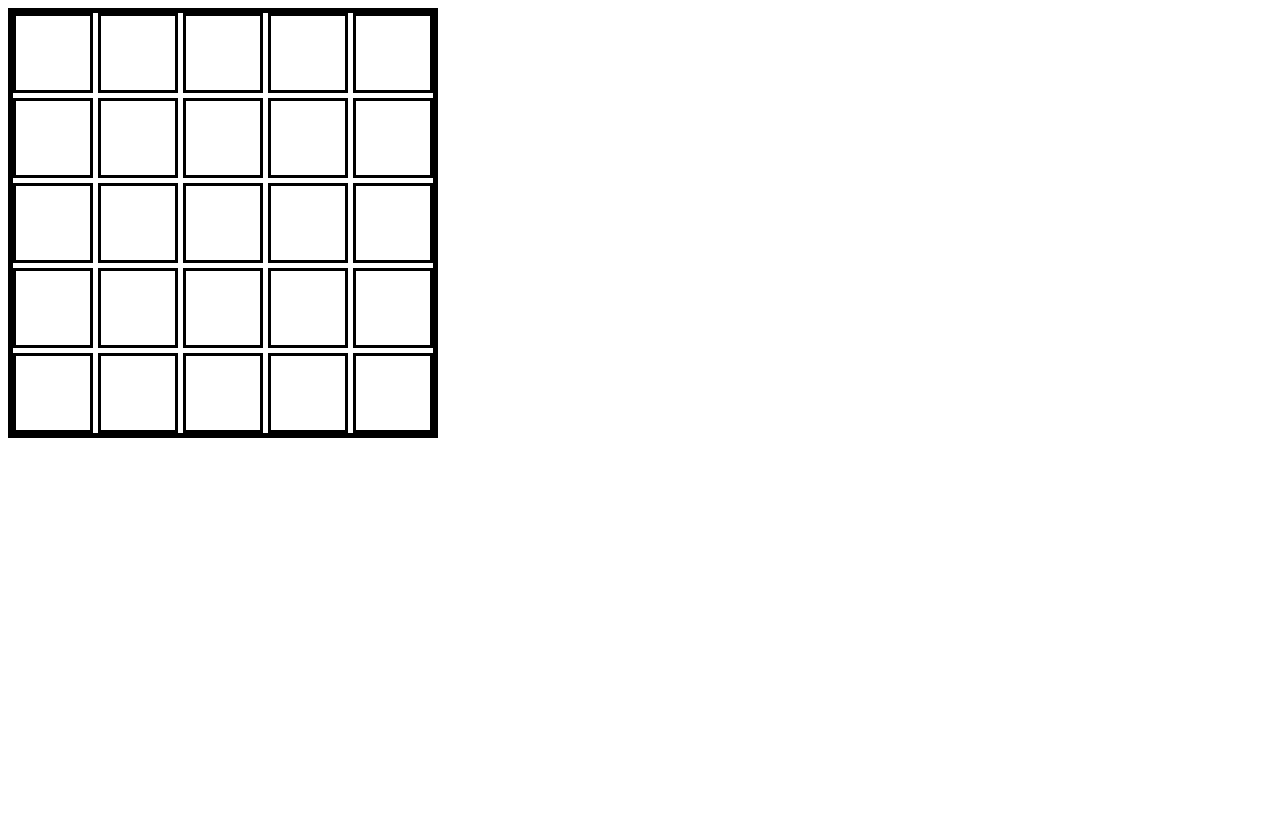
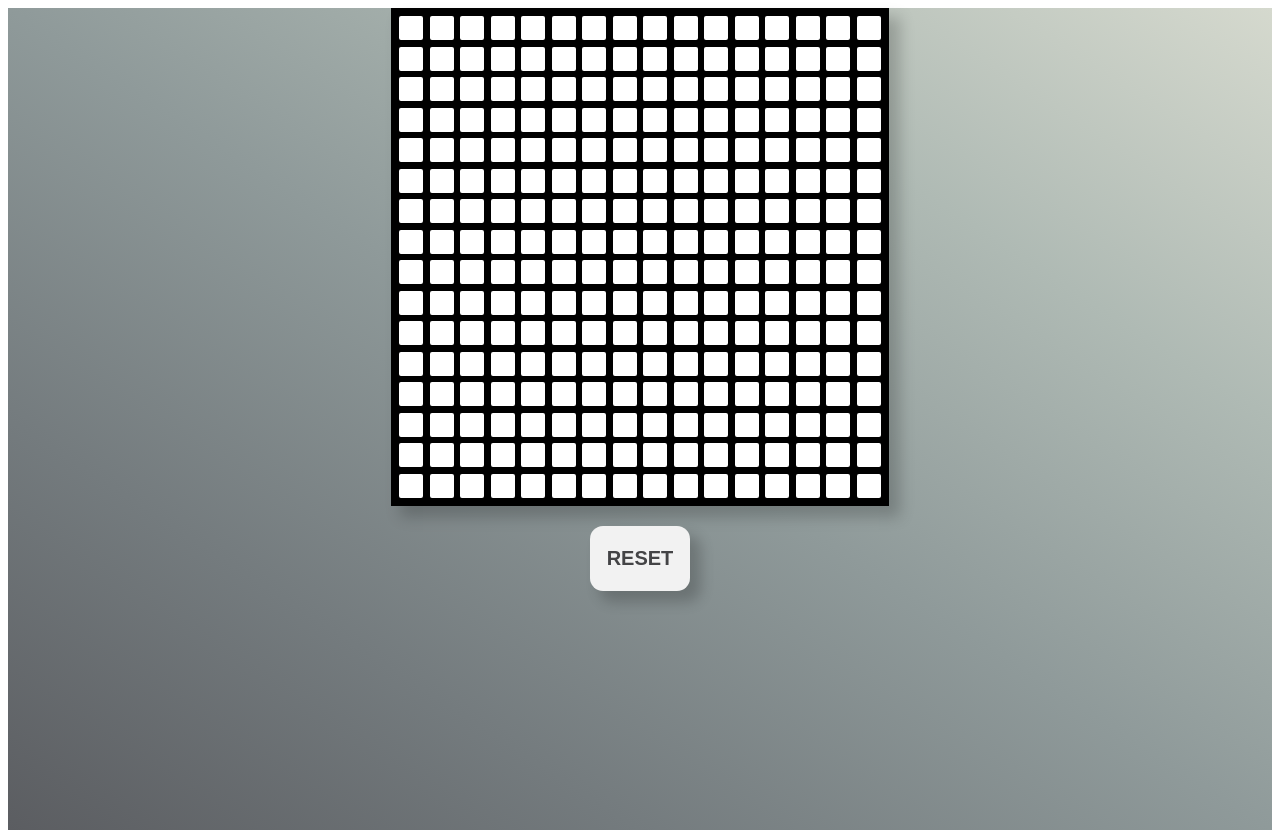
Before and after one commit to sjaafar32/Etch-A-Sketch, a plain HTML site: page index.html in a window 1280 px wide. Before the commit the page ends 800 px from the top, so only its background shows below. Drawn offline with Linux system fonts and the light colour scheme.

Commit message:
New interface

```diff
--- a/index.html
+++ b/index.html
@@ -8,7 +8,7 @@
 <body>
     <script src="script.js" defer></script>
 
-    <main>
+    <main id = "main">
         <div class = "container">
         </div>
     </main>
--- a/script.js
+++ b/script.js
@@ -1,9 +1,17 @@
+const main = document.getElementById('main');
 const container = document.getElementsByClassName('container')[0];
+
+const reset = document.createElement('button');
+reset.classList.add('button');
+reset.innerText = 'RESET';
+main.appendChild(reset);
+
+
 const grid = document.createElement('div');
 grid.classList.add('grid');
 container.appendChild(grid);
 
-let x = 5;
+let x = 16;
 
 createGrid(x*x);
 
@@ -13,5 +21,16 @@ function createGrid(number) {
         cell.classList.add('cell');
         grid.appendChild(cell);
         console.log(cell)
+        cell.addEventListener('mouseover', () => {
+            cell.classList.add('blue');
+        })
     };
 }
+
+reset.addEventListener('click', () => {
+    const gridArray = Array.from(grid.childNodes);
+    gridArray.forEach((element) => {
+        grid.removeChild(element);
+    });
+    createGrid(16*16);
+});
--- a/style.css
+++ b/style.css
@@ -1,12 +1,24 @@
+#main {
+    display: flex;
+    flex-direction: column;
+    align-items: center;
+    background-image: linear-gradient(to right top, #5b5d61, #747b7e, #8f9a9a, #afbab4, #d5d9ce);
+    height: 822px;
+    width: 100%;
+}
+
 .container {
     display: inline-block;
-    border: 5px solid black;
+    border: 0px solid black;
+    padding: 5px;
+    background-color: black;
+    box-shadow: 10px 10px 14px 1px rgb(0 0 0 / 20%);
   }
   .grid {
     display: grid;
-    grid-template-columns: repeat(5, 80px);
-    grid-template-rows: repeat(5, 80px);
-    grid-gap: 5px;
+    grid-template-columns: repeat(16, 30px);
+    grid-template-rows: repeat(16, 30px);
+    grid-gap: .5px;
   }
   .cell {
     justify-content: center;
@@ -18,19 +30,46 @@
     background: white;
     border-color: black;
     border-style: solid;
+    border-radius: 5px;
   }
 
-  .cell:hover {
-      animation-name: background-color;
-      animation-duration: 500ms;
-      -o-animation-fill-mode: forwards;
+  .button {
+      width: 100px;
+      height: 65px;
+      background-color:#f2f2f2;
+      margin-top: 20px;
+      font-size: 20px;
+      font-weight: bold;
+      color: rgb(68, 68, 70);
+      border-radius: 13px;
+      border-width: 0px;
+      box-shadow: 10px 10px 14px 1px rgb(0 0 0 / 20%);
+  }
+
+  .button:hover {
+    border: solid rgb(206, 206, 207) .5px;
+  }
+
+  .blue {
+      background-color: blue;
+  }
+
+  .reset {
+      animation-duration: background-color;
   }
 
   @keyframes background-color {
-    0% {
-        background-color: blue;
-    }
-    100% {
-          background-color: blue;
-      }
+      100% {background-color: white;}
   }
+
+ /* .cell:hover {
+      animation-name: background-color;
+      animation-duration: 500ms;
+      animation-fill-mode: forwards;
+  }
+
+  @keyframes background-color {
+    from{background-color: white;}
+    to{background-color: blue;}
+  }
+  */
```
